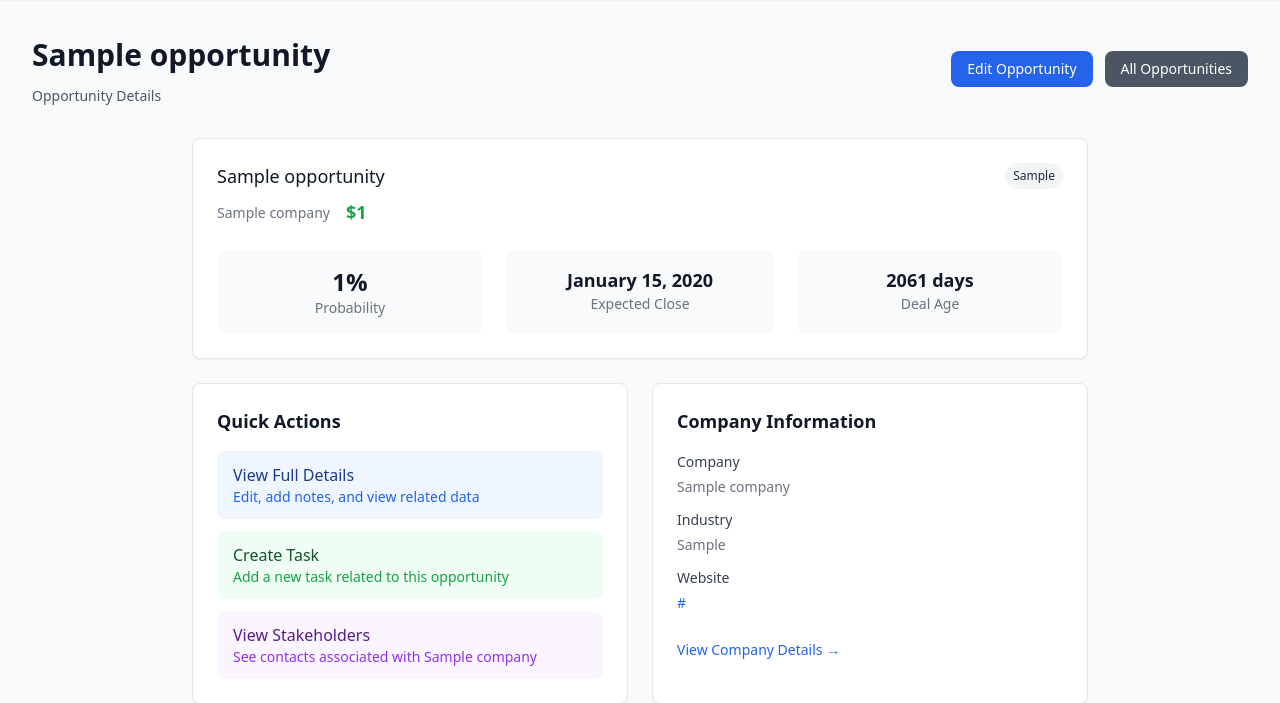
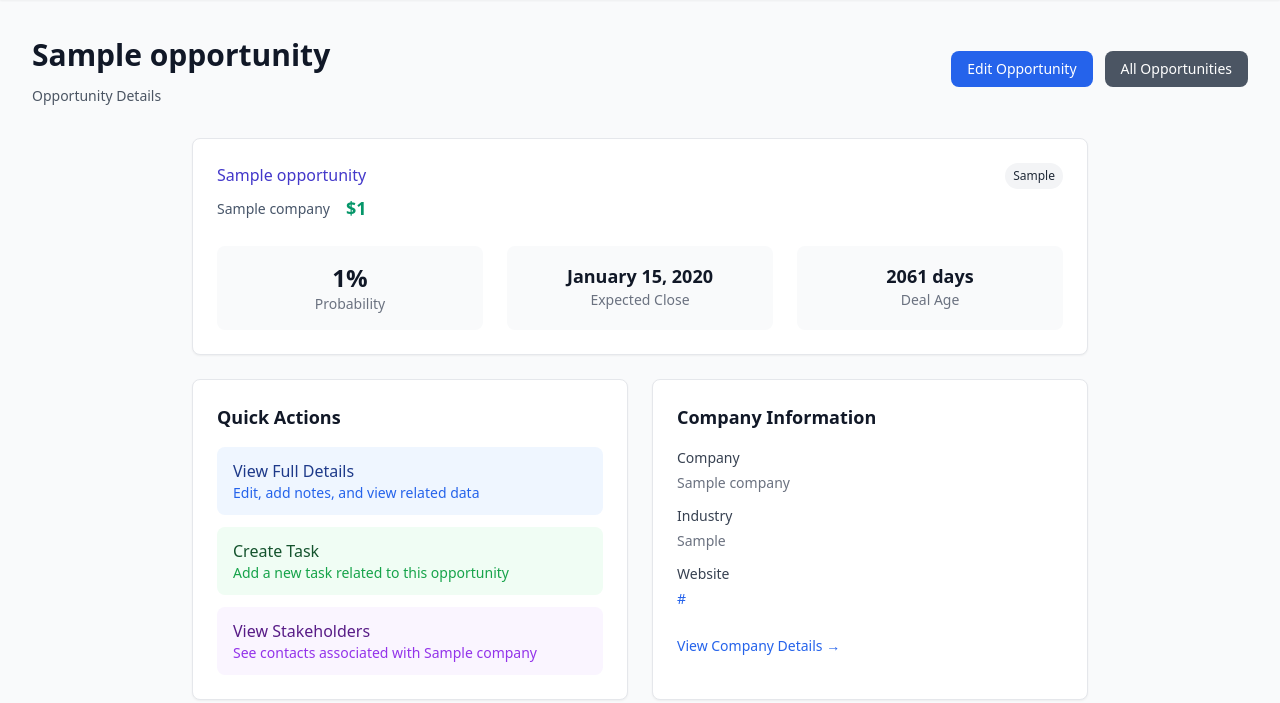
Before and after one commit to OzNetNerd/crm, a Flask app: page /opportunities/1 in a window 1280 px wide. Shown: the part 65-768 px from the top of the page. Run offline with Flask 3, Linux system fonts and the light colour scheme; tables that the repository leaves empty hold one stand-in row (values such as "Sample post"); parts of the project's set-up code (start-up, migrations or seed data) failed here and were passed over; some libraries are stand-ins or nearby versions.

Commit message:
feat: implement consistent entity styling across CRM application
- Add entity-specific CSS classes: text-company-name, text-stakeholder-name, text-opportunity-name
- Apply consistent color coding: slate-600 for companies, gray-700 for stakeholders, indigo-600 for opportunities
- Update task cards with distinct entity styling while preserving text-deal-amount-lg text-success for amounts
- Standardize opportunity cards, contact cards, and dashboard components with new styling system
- Enhance list_section macro to support HTML rendering with |safe filter for styled content
- Maintain text-title-primary for separators to preserve visual hierarchy

Date: 07-09-25-00h-45m-23s
Session: /home/will/.claude/projects/-home-will-code-crm--worktrees-headings/b50df480-4499-45e2-967e-6a64cb580235.jsonl

```diff
--- a/app/static/css/components.css
+++ b/app/static/css/components.css
@@ -9,6 +9,20 @@
     white-space: nowrap;
     overflow: hidden;
     text-overflow: ellipsis; /* truncate */
+}
+
+/* Entity-specific styling for consistent color coding */
+.text-company-name {
+    color: #475569; /* slate-600 - professional blue-gray for companies */
+    font-weight: 500; /* font-medium */
+}
+.text-stakeholder-name {
+    color: #374151; /* gray-700 - warm charcoal for stakeholders/contacts */
+    font-weight: 500; /* font-medium */
+}
+.text-opportunity-name {
+    color: #4338ca; /* indigo-600 - rich indigo for opportunities */
+    font-weight: 500; /* font-medium */
 }
 
 /* Deal amount styling - matches heading size */
--- a/app/templates/companies/index.html
+++ b/app/templates/companies/index.html
@@ -46,7 +46,7 @@
     {% for company in companies %}
         <div class="card-padded-lg hover:shadow-md transition-shadow">
             <div class="flex items-start justify-between mb-4">
-                <h3 class="text-section-title">{{ company.name }}</h3>
+                <h3 class="text-company-name text-lg font-semibold">{{ company.name }}</h3>
                 {{ action_button('openCompanyModal(' + company.id|string + ')', '⋯', 'text-link-subtle') }}
             </div>
 
--- a/app/templates/components/contact_card.html
+++ b/app/templates/components/contact_card.html
@@ -28,14 +28,14 @@
             </div>
             <div class="ml-4 flex-grow">
                 <div class="flex items-center space-x-2">
-                    <div class="text-name">{{ contact.name }}</div>
+                    <div class="text-stakeholder-name">{{ contact.name }}</div>
                     {{ contact_info_badge(contact, 'ml-2') }}
                 </div>
                 <div class="text-secondary">
                     {% if contact.role %}{{ contact.role }} • {% endif %}
                     <span class="text-link-interactive"
                           onclick="event.stopPropagation(); openCompanyDetailModal({{ contact.company.id }})">
-                        {{ contact.company.name }}
+                        <span class="text-company-name">{{ contact.company.name }}</span>
                     </span>
                 </div>
                 {{ standard_card_metadata(contact, {'entity_type': 'contact', 'include_opportunities': true}) }}
--- a/app/templates/components/list_section.html
+++ b/app/templates/components/list_section.html
@@ -62,8 +62,8 @@
 
   <div class="flex items-center justify-between bg-white p-3 rounded border {{ additional_classes }}">
     <div>
-      <div class="text-label-primary">{{ title }}</div>
-      <div class="text-metadata">{{ subtitle }}</div>
+      <div class="text-label-primary">{{ title|safe }}</div>
+      <div class="text-metadata">{{ subtitle|safe }}</div>
     </div>
     <span class="inline-flex items-center px-2 py-1 rounded-full text-xs font-medium {{ badge_class }}">
       {{ badge_text }}
--- a/app/templates/components/opportunity_card.html
+++ b/app/templates/components/opportunity_card.html
@@ -16,10 +16,10 @@
                                 'orange' if opportunity.stage == 'negotiation' else
                                 'gray' %}
             {{ status_badge(opportunity.stage, stage_color) }}
-            <h3 class="text-title-primary">{{ opportunity.name }}</h3>
+            <h3 class="text-opportunity-name">{{ opportunity.name }}</h3>
 
             {% if opportunity.value %}
-                <div class="text-lg font-semibold text-green-600">
+                <div class="text-deal-amount-lg text-success">
                     ${{ "{:,.0f}".format(opportunity.value) }}
                 </div>
             {% endif %}
@@ -29,7 +29,7 @@
     <!-- Company and probability info -->
     <div class="mb-2">
         <div class="flex items-center space-x-4 text-secondary">
-            <span class="font-medium">{{ opportunity.company.name }}</span>
+            <span class="text-company-name">{{ opportunity.company.name }}</span>
 
             {% if opportunity.probability %}
                 <span class="flex items-center">
--- a/app/templates/components/task_card.html
+++ b/app/templates/components/task_card.html
@@ -154,17 +154,17 @@
                 {% if task.company_name or task.entity_name or task.stakeholder_opportunity_name or task.stakeholder_opportunity_value %}
                     <div class="flex items-center flex-wrap gap-x-2">
                         {% if task.company_name %}
-                            <span class="text-title-primary">{{ task.company_name }}</span>
+                            <span class="text-company-name">{{ task.company_name }}</span>
                         {% endif %}
 
                         {% if task.entity_name and task.entity_name != task.company_name %}
                             {% if task.company_name %}<span class="text-title-primary">•</span>{% endif %}
-                            <span class="text-title-primary">{{ task.entity_name }}</span>
+                            <span class="text-stakeholder-name">{{ task.entity_name }}</span>
                         {% endif %}
 
                         {% if task.stakeholder_opportunity_name %}
                             {% if task.company_name or task.entity_name %}<span class="text-title-primary">•</span>{% endif %}
-                            <span class="text-title-primary">{{ task.stakeholder_opportunity_name }}</span>
+                            <span class="text-opportunity-name">{{ task.stakeholder_opportunity_name }}</span>
                         {% endif %}
 
                         {% if task.stakeholder_opportunity_value %}
--- a/app/templates/dashboard/index.html
+++ b/app/templates/dashboard/index.html
@@ -144,8 +144,8 @@
         {% call list_section('Recent Opportunities', href='/opportunities/') %}
             {% for opp in recent_opportunities %}
                 {{ simple_list_item(
-                    title=opp.name,
-                    subtitle=opp.company.name + ' • $' + "{:,.0f}".format(opp.value or 0),
+                    title='<span class="text-opportunity-name">' + opp.name + '</span>',
+                    subtitle='<span class="text-company-name">' + opp.company.name + '</span> • <span class="text-deal-amount-lg text-success">$' + "{:,.0f}".format(opp.value or 0) + '</span>',
                     badge_text=opp.stage|title,
                     badge_color='green' if opp.stage == 'prospect' else 'blue' if opp.stage == 'qualified' else 'yellow' if opp.stage == 'proposal' else 'orange' if opp.stage == 'negotiation' else 'gray'
                 ) }}
--- a/app/templates/opportunities/detail.html
+++ b/app/templates/opportunities/detail.html
@@ -28,11 +28,11 @@
     <div class="card p-6 mb-6">
         <div class="flex items-start justify-between mb-6">
             <div>
-                <h2 class="text-title-primary mb-2">{{ opportunity.name }}</h2>
+                <h2 class="text-opportunity-name mb-2">{{ opportunity.name }}</h2>
                 <div class="flex items-center space-x-4 text-secondary">
-                    <span class="font-medium">{{ opportunity.company.name }}</span>
+                    <span class="text-company-name">{{ opportunity.company.name }}</span>
                     {% if opportunity.value %}
-                        <span class="text-lg font-semibold text-green-600">
+                        <span class="text-deal-amount-lg text-success">
                             ${{ "{:,.0f}".format(opportunity.value) }}
                         </span>
                     {% endif %}
```
